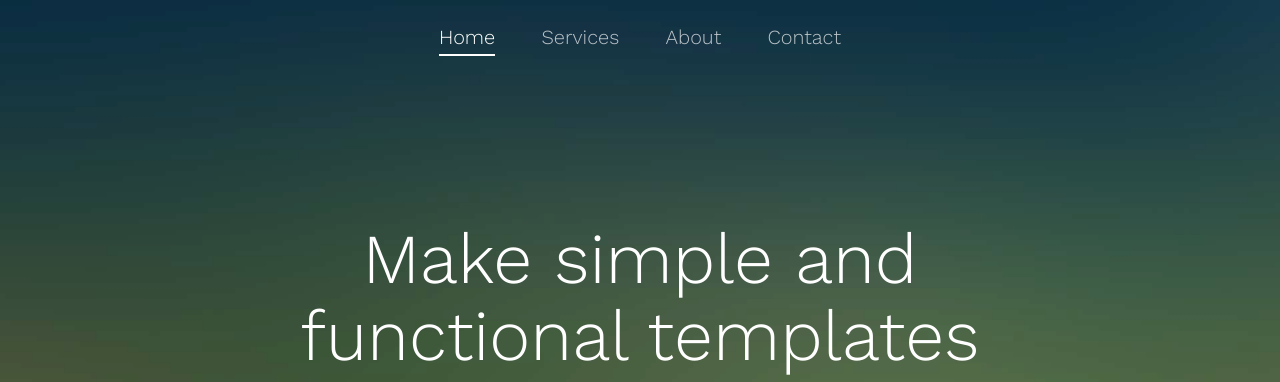
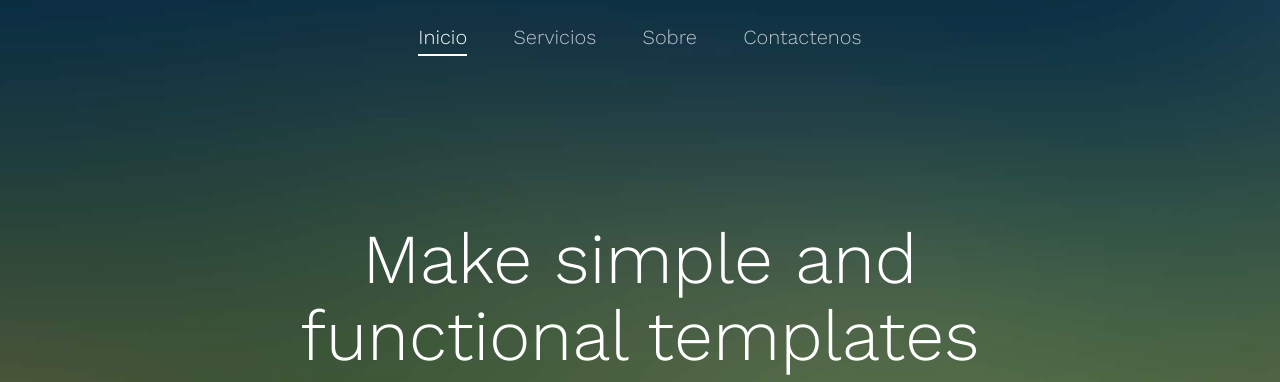
Before and after one commit to marvinrosa/Pasteleria-INGWEB, a plain HTML site: page index.html in a window 1280 px wide. Shown: the top 382 px of the page. Drawn offline with nearby package versions, Linux system fonts and the light colour scheme; files whose address does not match are found by name.

Commit message:
Menu en latino

```diff
--- a/index.html
+++ b/index.html
@@ -65,10 +65,10 @@
 			<div class="container">
 				<nav class="fh5co-main-nav">
 					<ul>
-						<li class="fh5co-active"><a href="index.html"><span>Home</span></a></li>
-						<li><a href="services.html"><span>Services</span></a></li>
-						<li><a href="about.html"><span>About</span></a></li>
-						<li><a href="contact.html"><span>Contact</span></a></li>
+						<li class="fh5co-active"><a href="index.html"><span>Inicio</span></a></li>
+						<li><a href="services.html"><span>Servicios</span></a></li>
+						<li><a href="about.html"><span>Sobre</span></a></li>
+						<li><a href="contact.html"><span>Contactenos</span></a></li>
 					</ul>
 				</nav>
 			</div>
```
